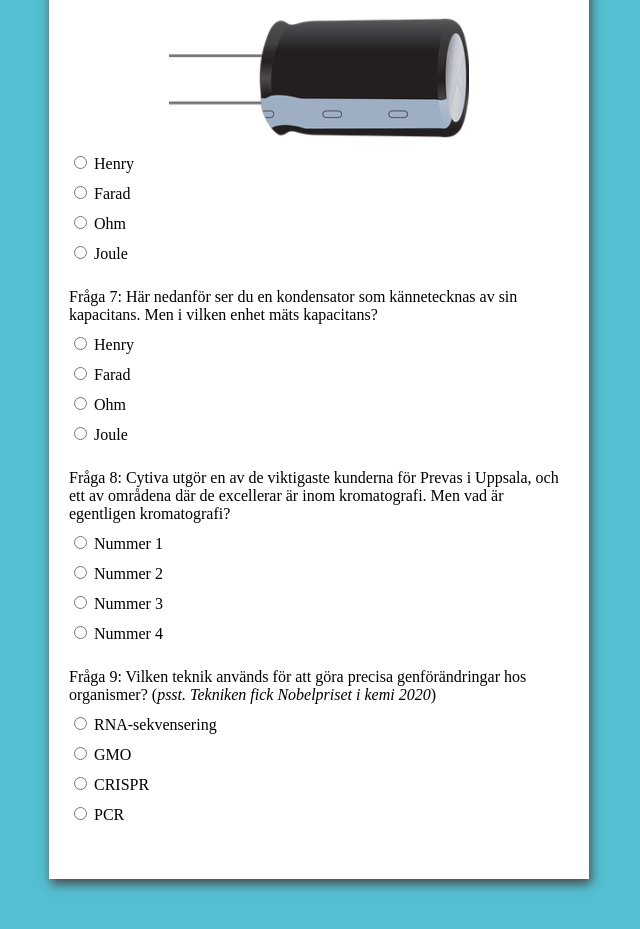
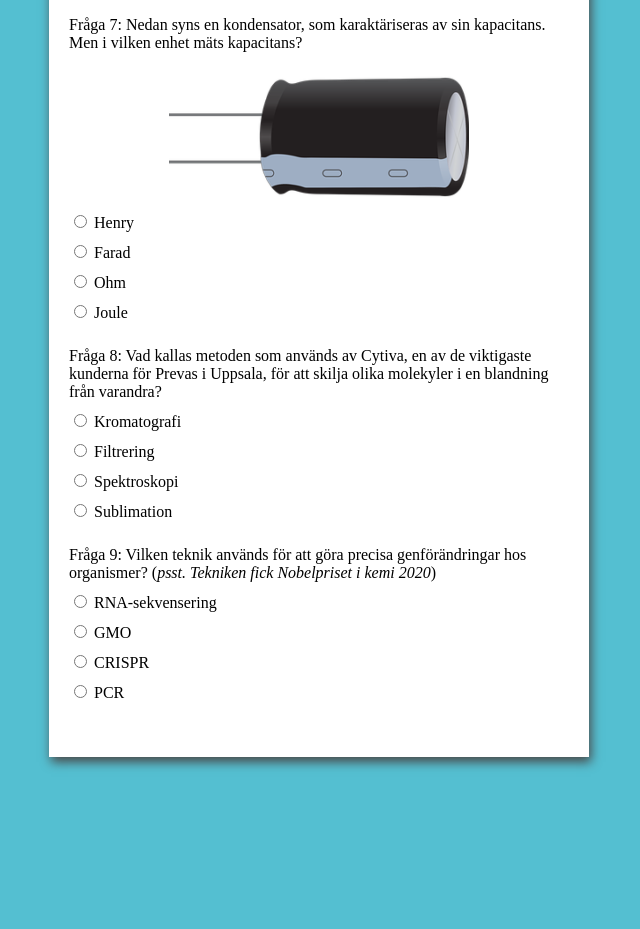
Before and after one commit to fredrikprevas/Survey, a website: page index.html in a window 1280 px wide. Shown: the part 1871-2800 px from the top of the page, without its empty margins (321-961 px from the left). After the commit the page ends 2678 px from the top, so only its background shows below. Drawn offline with Linux system fonts and the light colour scheme.

Commit message:
firs show

```diff
--- a/index.html
+++ b/index.html
@@ -30,9 +30,9 @@
 
 
 <body>
-	<h1>Prevas Utnarm</h1>
 	<form method = "post" action="https://script.google.com/macros/s/AKfycbzD8-nBZ2m9lfTd0nMdmA9jbBUX_prt8XVWCKkHQuGOMx-6r8FCHXwxxocUNUAHWJNx/exec" id="form" name="contact-form">
 
+		<img src="images/prevashello.png" class="prevashello">
 		<div class="form-control">
 			<label for="name" id="label-name">
 				Namn
@@ -224,22 +224,22 @@
 			<img src="images/4screwheads.png" class="screwheads">
 
 			<!-- Input Type Radio Button -->
-			<label for="es-1">
+			<label for="sh-1">
 				<input type="radio" id="sh-1" name="sh" value="n1">
 				Nummer 1
 			</label>
 
-			<label for="es-2">
+			<label for="sh-2">
 				<input type="radio" id="sh-2" name="sh" value="n2">
 				Nummer 2
 			</label>
 
-			<label for="es-3">
+			<label for="sh-3">
 				<input type="radio" id="sh-3" name="sh" value="n3">
 				Nummer 3
 			</label>
 
-			<label for="es-4">
+			<label for="sh-4">
 				<input type="radio" id="sh-4" name="sh" value="n4">
 				Nummer 4
 			</label>
@@ -303,55 +303,28 @@
 
 		<div class="form-control">
 			<label>
-				Fråga 7: Här nedanför ser du en kondensator som kännetecknas av sin kapacitans. Men i vilken enhet mäts kapacitans?
+				Fråga 8: Vad kallas metoden som används av Cytiva, en av de viktigaste kunderna för Prevas i Uppsala, för att skilja olika molekyler i en blandning från varandra?
 			</label>
 
 			<!-- Input Type Radio Button -->
-			<label for="kondensator-1">
-				<input type="radio" id="kondensator-1" name="kondensator" value="n1">
-				Henry
+			<label for="kg-1">
+				<input type="radio" id="kg-1" name="kg" value="n1">
+				Kromatografi
 			</label>
 
-			<label for="kondensator-2">
-				<input type="radio" id="kondensator-2" name="kondensator" value="n2">
-				Farad
+			<label for="kg-2">
+				<input type="radio" id="kg-2" name="kg" value="n2">
+				Filtrering
 			</label>
 
-			<label for="kondensator-3">
-				<input type="radio" id="kondensator-3" name="kondensator" value="n3">
-				Ohm
+			<label for="kg-3">
+				<input type="radio" id="kg-3" name="kg" value="n3">
+				Spektroskopi
 			</label>
 
-			<label for="kondensator-4">
-				<input type="radio" id="kondensator-4" name="kondensator" value="n4">
-				Joule
-			</label>
-		</div>
-
-		<div class="form-control">
-			<label>
-				Fråga 8: Cytiva utgör en av de viktigaste kunderna för Prevas i Uppsala, och ett av områdena där de excellerar är inom kromatografi. Men vad är egentligen kromatografi?
-			</label>
-
-			<!-- Input Type Radio Button -->
-			<label for="es-1">
-				<input type="radio" id="sh-1" name="sh" value="n1">
-				Nummer 1
-			</label>
-
-			<label for="es-2">
-				<input type="radio" id="sh-2" name="sh" value="n2">
-				Nummer 2
-			</label>
-
-			<label for="es-3">
-				<input type="radio" id="sh-3" name="sh" value="n3">
-				Nummer 3
-			</label>
-
-			<label for="es-4">
-				<input type="radio" id="sh-4" name="sh" value="n4">
-				Nummer 4
+			<label for="kg-4">
+				<input type="radio" id="kg-4" name="kg" value="n4">
+				Sublimation
 			</label>
 		</div>
 
@@ -361,23 +334,23 @@
 			</label>
 
 			<!-- Input Type Radio Button -->
-			<label for="es-1">
-				<input type="radio" id="sh-1" name="sh" value="n1">
+			<label for="gf-1">
+				<input type="radio" id="gf-1" name="gf" value="n1">
 				RNA-sekvensering
 			</label>
 
-			<label for="es-2">
-				<input type="radio" id="sh-2" name="sh" value="n2">
+			<label for="gf-2">
+				<input type="radio" id="gf-2" name="gf" value="n2">
 				GMO
 			</label>
 
-			<label for="es-3">
-				<input type="radio" id="sh-3" name="sh" value="n3">
+			<label for="gf-3">
+				<input type="radio" id="gf-3" name="gf" value="n3">
 				CRISPR
 			</label>
 
-			<label for="es-4">
-				<input type="radio" id="sh-4" name="sh" value="n4">
+			<label for="gf-4">
+				<input type="radio" id="gf-4" name="gf" value="n4">
 				PCR
 			</label>
 		</div>
--- a/styles.css
+++ b/styles.css
@@ -1,13 +1,5 @@
 /* Styling the Body element i.e. Color,
 Font, Alignment */
-
-@media (prefers-color-scheme: dark) {
-    body {
-      background-color: white; /* Set your light mode background color */
-      color: black; /* Set your light mode text color */
-    }
-  }
-
 body {
     background-color: #54BFD1;
     font-family: "Nunito Sans";
@@ -84,3 +76,11 @@ h1 {
     display: block;
     margin: auto;
 }
+
+.prevashello {
+    width: 300px;
+    max-width: 500px;
+    height: auto;
+    display: block;
+    margin: auto;
+}
```
Also changed, not shown: images/prevashello.png (added).
